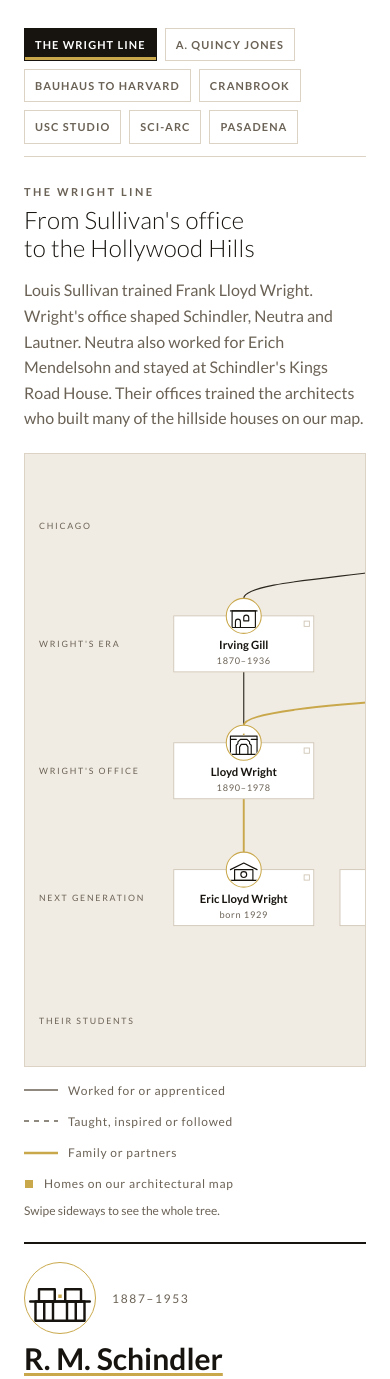
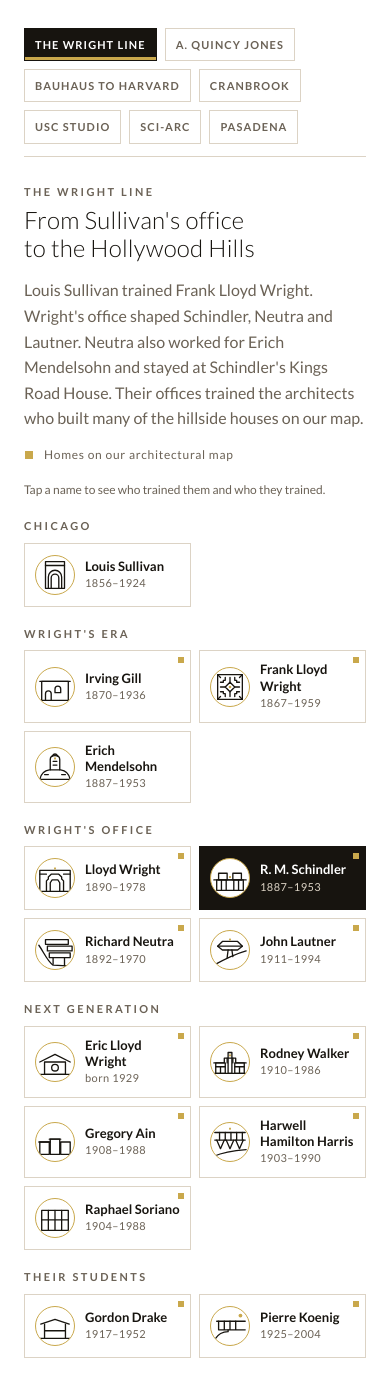
Before and after one commit to PMissig/architect-family-tree, a plain HTML site: page index.html in a window 390 px wide. Shown: the top 1379 px of the page. Drawn offline with Linux system fonts and the light colour scheme.

Commit message:
Add files via upload

```diff
--- a/index.html
+++ b/index.html
@@ -53,6 +53,21 @@ header.hero{display:flex;flex-direction:column;gap:6px;border-bottom:1px solid v
 
 .tree-frame{border:1px solid var(--stone-2);background:var(--stone);overflow-x:auto;-webkit-overflow-scrolling:touch}
 .tree-frame svg{display:block;min-width:980px;width:100%;height:auto}
+.mlist{display:none;margin-top:16px}
+.mlist .mhint{font-size:12px;color:var(--muted);margin:0 0 6px}
+.mrow{margin-top:18px}
+.mrow .eyebrow{margin:0 0 8px}
+.mgrid{display:grid;grid-template-columns:1fr 1fr;gap:8px}
+.mnode{position:relative;display:flex;align-items:center;gap:10px;text-align:left;appearance:none;background:var(--node);border:1px solid var(--stone-2);padding:10px;font:inherit;color:var(--ink);cursor:pointer;min-height:64px}
+.mnode .medal{width:40px;height:40px}
+.mnode .mt{display:flex;flex-direction:column;min-width:0}
+.mnode b{font-size:13px;line-height:1.25;font-weight:700}
+.mnode small{font-size:11px;color:var(--muted);letter-spacing:.04em}
+.mnode .md{position:absolute;top:6px;right:6px;width:6px;height:6px;background:var(--brass)}
+.mnode.sel{background:var(--ink);border-color:var(--ink);color:var(--paper)}
+.mnode.sel small{color:var(--stone-2)}
+@media (max-width:700px){.tree-frame,.scroll-hint{display:none!important}.mlist{display:block}.legend span:not(:last-child){display:none}}
+@media (max-width:360px){.mgrid{grid-template-columns:1fr}}
 .scroll-hint{font-size:12px;color:var(--muted);margin-top:8px;display:none}
 @media (max-width:1000px){.scroll-hint{display:block}}
 
@@ -144,6 +159,7 @@ footer{font-size:12px;color:var(--muted);border-top:1px solid var(--stone-2);pad
       <span><svg width="10" height="10"><rect width="8" height="8" x="1" y="1" fill="#C9A84C"/></svg>Homes on our architectural map</span>
     </div>
     <p class="scroll-hint">Swipe sideways to see the whole tree.</p>
+    <div class="mlist" id="mlist"></div>
     <div class="detail" id="detail" aria-live="polite"></div>
   </section>
 
@@ -375,11 +391,23 @@ function draw(tree){
     n.g=g; n.t=nm;
   });
   fitAll();
+  buildList(tree);
   document.getElementById("t-eyebrow").textContent=tree.eyebrow;
   document.getElementById("t-main").textContent=tree.title;
   document.getElementById("t-note").textContent=tree.note;
   document.getElementById("frame").scrollLeft=0;
   select(tree.start);
+}
+function buildList(tree){
+  const box=document.getElementById("mlist"); if(!box) return;
+  let h='<p class="mhint">Tap a name to see who trained them and who they trained.</p>';
+  tree.rows.forEach((lab,r)=>{
+    const ns=Object.entries(tree.nodes).filter(([,n])=>n.r===r).sort((a,b)=>a[1].x-b[1].x);
+    if(!ns.length) return;
+    h+=`<div class="mrow"><p class="eyebrow">${lab}</p><div class="mgrid">`+ns.map(([id,n])=>`<button type="button" class="mnode" data-id="${id}"><span class="medal" aria-hidden="true"><svg viewBox="0 0 40 40"><use href="#ic-${id}"/></svg></span><span class="mt"><b>${n.name}</b><small>${n.yrs}</small></span>${n.map?'<i class="md" aria-hidden="true"></i>':''}</button>`).join("")+`</div></div>`;
+  });
+  box.innerHTML=h;
+  box.querySelectorAll(".mnode").forEach(b=>b.addEventListener("click",()=>{select(b.dataset.id);try{document.getElementById("detail").scrollIntoView({behavior:"smooth",block:"start"});}catch(e){}}));
 }
 function fitAll(){ if(T) Object.values(T.nodes).forEach(n=>n.t&&fitName(n.t)); }
 if(document.fonts&&document.fonts.ready) document.fonts.ready.then(fitAll);
@@ -387,10 +415,11 @@ if(document.fonts&&document.fonts.ready) document.fonts.ready.then(fitAll);
 function select(id){
   if(selected) T.nodes[selected].g.classList.remove("sel");
   selected=id; const n=T.nodes[id]; n.g.classList.add("sel");
+  document.querySelectorAll(".mnode").forEach(b=>b.classList.toggle("sel",b.dataset.id===id));
   const up=T.edges.filter(e=>e[1]===id).map(([a,,t,l])=>`${T.nodes[a].name} (${l||rel[t]})`).join("; ");
   const down=T.edges.filter(e=>e[0]===id).map(([,b])=>T.nodes[b].name).join(", ");
   const url=ARCHITECT_PAGES[id];
-  document.getElementById("detail").innerHTML=`<div class="who"><div class="who-row"><span class="medal" aria-hidden="true"><svg viewBox="0 0 40 40"><use href="#ic-${id}"/></svg></span><span class="yrs">${n.yrs}</span></div><h3 style="font-size:30px">${url?`<a href="${url}" target="_top">${n.name}</a>`:n.name}</h3>
+  document.getElementById("detail").innerHTML=`<div class="who"><div class="who-row"><span class="medal" aria-hidden="true"><svg viewBox="0 0 40 40"><use href="#ic-${id}"/></svg></span><span class="yrs">${n.yrs}</span></div><h3 style="font-size:24px">${url?`<a href="${url}" target="_top">${n.name}</a>`:n.name}</h3>
     ${n.map?`<span class="onmap"><i></i>Homes on our map</span>`:""}
     ${id in ARCHITECT_PAGES?`<span class="pagelink">${url?`<a href="${url}" target="_top">Architect page</a>`:"Architect page: link to come"}</span>`:""}</div>
     <ul>${up?`<li><b>Came from</b><span>${up}</span></li>`:""}${n.notes.map(([k,v])=>`<li><b>${k}</b><span>${v}</span></li>`).join("")}${down?`<li><b>Passed it to</b><span>${down}</span></li>`:""}</ul>`;
```
